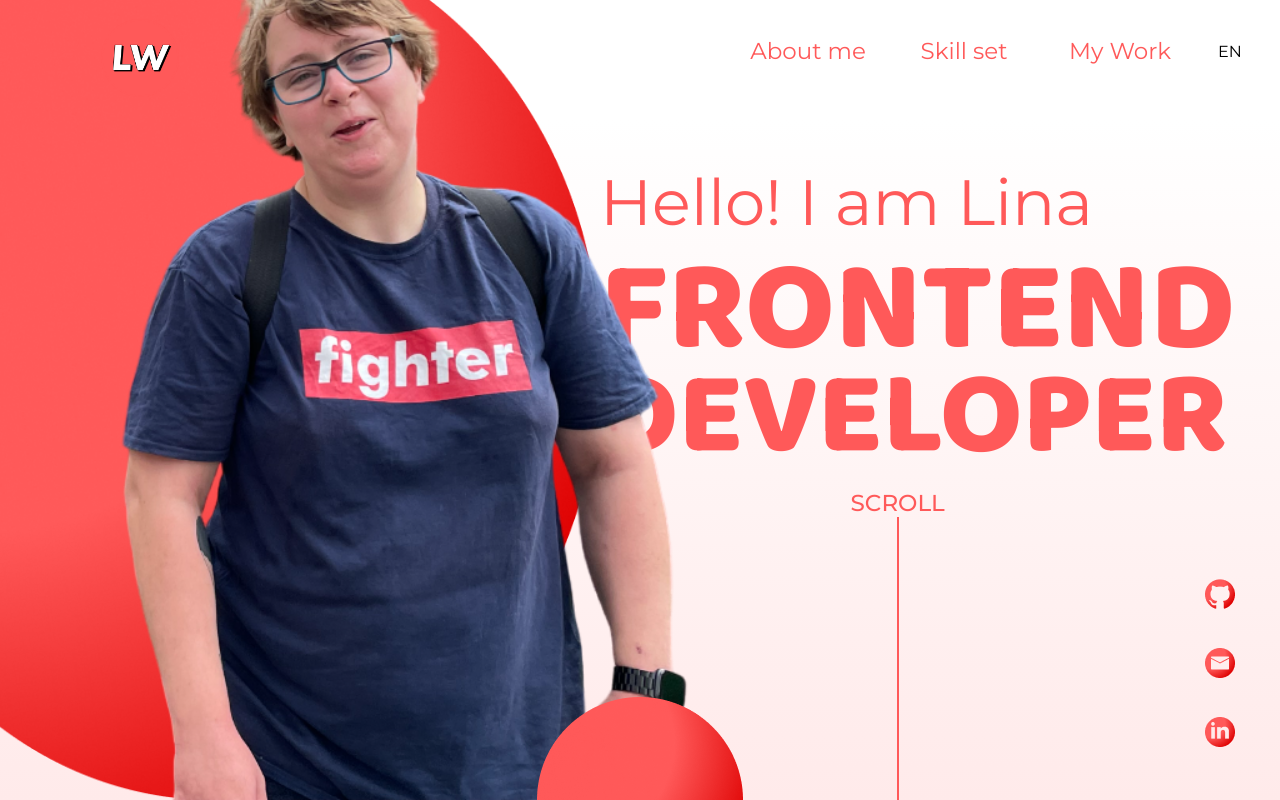
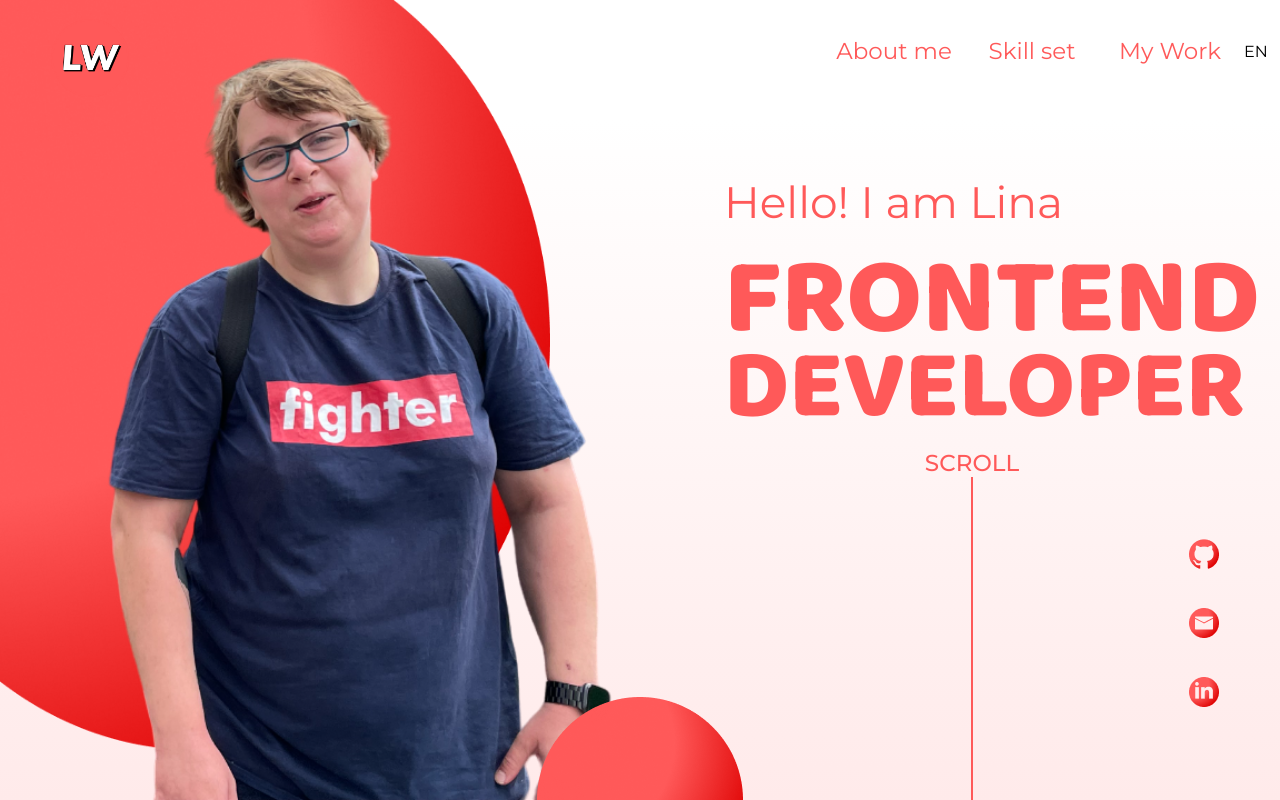
Before and after one commit to LinaWionsek/portfolio, an Angular app: page / in a window 1280 px wide. Shown: the top 800 px of the page. Built offline with nearby package versions, Linux system fonts and the light colour scheme.

Commit message:
responsive 900px

```diff
--- a/src/app/main-content/about-me/about-me.component.scss
+++ b/src/app/main-content/about-me/about-me.component.scss
@@ -99,7 +99,13 @@ section {
   }
 }
 
-@media (max-width: 768px) {
+@media (max-width: 1280px) {
+  section {
+    margin: 0px 50px 50px 50px;
+  }
+}
+
+@media (max-width: 900px) {
   .work-together-container {
     flex-direction: column;
   }
--- a/src/app/main-content/above-the-fold/above-the-fold.component.scss
+++ b/src/app/main-content/above-the-fold/above-the-fold.component.scss
@@ -102,7 +102,117 @@ section {
   }
 }
 
-@media (max-width: 768px) {
+@media (max-width: 1280px) {
+  section {
+    h1 {
+      font-size: 44px;
+    }
+  }
+  .img-container {
+    .ellipse1 {
+      height: 750px;
+      width: 550px;
+      // height: 650px;
+      // width: 450px;
+    }
+    .profile-picture {
+      position: absolute;
+      bottom: 0;
+      height: 800px;
+      // left: 120px;
+    }
+  }
+
+  .right {
+    // z-index: 1;
+    margin-right: 20px;
+  }
+
+  .frontend {
+    line-height: 133px;
+    font-size: 108px;
+  }
+
+  .developer {
+    line-height: 122px;
+    font-size: 98px;
+    margin-top: -40px;
+  }
+  .socialmedia-icons {
+    right: -160px;
+  }
+}
+@media (max-width: 1150px) {
+  .img-container {
+    .ellipse1 {
+      height: 700px;
+      width: 500px;
+      // height: 650px;
+      // width: 450px;
+    }
+    .profile-picture {
+      position: absolute;
+      bottom: 0;
+      // height: 700px;
+    }
+  }
+  .frontend {
+    line-height: 123px;
+    font-size: 98px;
+  }
+  .developer {
+    line-height: 112px;
+    font-size: 88px;
+    margin-top: -40px;
+  }
+
+}
+
+@media (max-width: 1024px) {
+  .frontend {
+    line-height: 103px;
+    font-size: 78px;
+  }
+  .developer {
+    line-height: 92px;
+    font-size: 68px;
+    margin-top: -40px;
+  }
+  .socialmedia-icons {
+    right: -100px;
+  }
+}
+
+@media (max-width: 920px) {
+  .img-container {
+    .ellipse1 {
+      height: 630px;
+      width: 430px;
+    }
+  }
+}
+@media (max-width: 850px) {
+  .img-container {
+    .ellipse1 {
+      height: 600px;
+      width: 400px;
+    }
+  }
+}
+
+@media (max-width: 810px) {
+  .img-container {
+    .ellipse1 {
+      height: 550px;
+      width: 350px;
+    }
+    .profile-picture {
+      height: 660px;
+    }
+  }
+
+}
+@media (max-width: 900px) {
   section {
     justify-content: unset;
     h1 {
@@ -116,6 +226,8 @@ section {
 
   .img-container {
     .ellipse1 {
+      height: 800px;
+      width: 600px;
       position: absolute;
     }
     .profile-picture {
--- a/src/app/main-content/contact/contact.component.scss
+++ b/src/app/main-content/contact/contact.component.scss
@@ -304,8 +304,13 @@ input[type="checkbox"]:checked::before {
   }
 }
 
+@media (max-width: 1280px) {
+  section {
+    padding: 50px;
+  }
+}
 
-@media (max-width: 768px) {
+@media (max-width: 900px) {
   .contact-container {
     flex-direction: column;
   }
--- a/src/app/main-content/my-skills/my-skills.component.scss
+++ b/src/app/main-content/my-skills/my-skills.component.scss
@@ -46,3 +46,9 @@ h1 {
   font-size: 16px;
   color: white;
 }
+
+@media (max-width: 1280px) {
+  section {
+    padding: 50px;
+  }
+}
--- a/src/app/main-content/my-work/my-work.component.scss
+++ b/src/app/main-content/my-work/my-work.component.scss
@@ -86,6 +86,10 @@ span {
 }
 
 @media (max-width: 1280px) {
+  section {
+    margin: 50px;
+  }
+
   .ellipse-4 {
     top: -42px;
   }
@@ -145,7 +149,7 @@ span {
 
 
 
-@media (max-width: 768px) {
+@media (max-width: 900px) {
   .ellipse-5 {
     left: 0;
   }
--- a/src/app/main-content/my-work/projects/projects.component.scss
+++ b/src/app/main-content/my-work/projects/projects.component.scss
@@ -94,7 +94,7 @@
   }
 }
 
-@media (max-width: 768px) {
+@media (max-width: 900px) {
   // .content {
   //   align-items: center;
   // }
--- a/src/app/shared/footer/footer.component.scss
+++ b/src/app/shared/footer/footer.component.scss
@@ -106,7 +106,13 @@ span {
 }
 /* ---------------------------------------------------------------------------------------------------------------- */
 
-@media (max-width: 768px) {
+@media (max-width: 1280px) {
+  section {
+    padding: 50px;
+  }
+}
+
+@media (max-width: 900px) {
   .main-content {
     flex-direction: column;
     gap: 30px;
--- a/src/app/shared/header/header.component.scss
+++ b/src/app/shared/header/header.component.scss
@@ -230,7 +230,27 @@ nav {
 }
 
 // Media
-@media (max-width: 768px) {
+@media (max-width: 1280px) {
+  nav {
+    margin: 0px 50px;
+  }
+  .nav-links{
+    gap: 18px;
+  }
+  .language {
+    left: 410px;
+  }
+}
+
+@media (max-width: 1000px) {
+    .nav-links{
+        gap: 8px;
+      }
+      .language {
+        left: 390px;
+      }
+}
+@media (max-width: 900px) {
   #container {
     display: block;
   }
```
